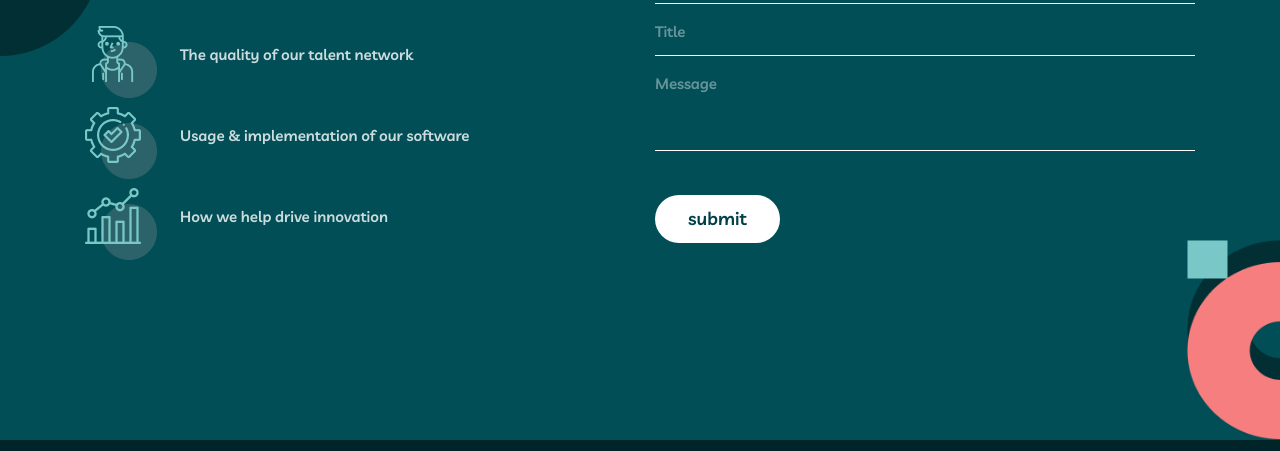
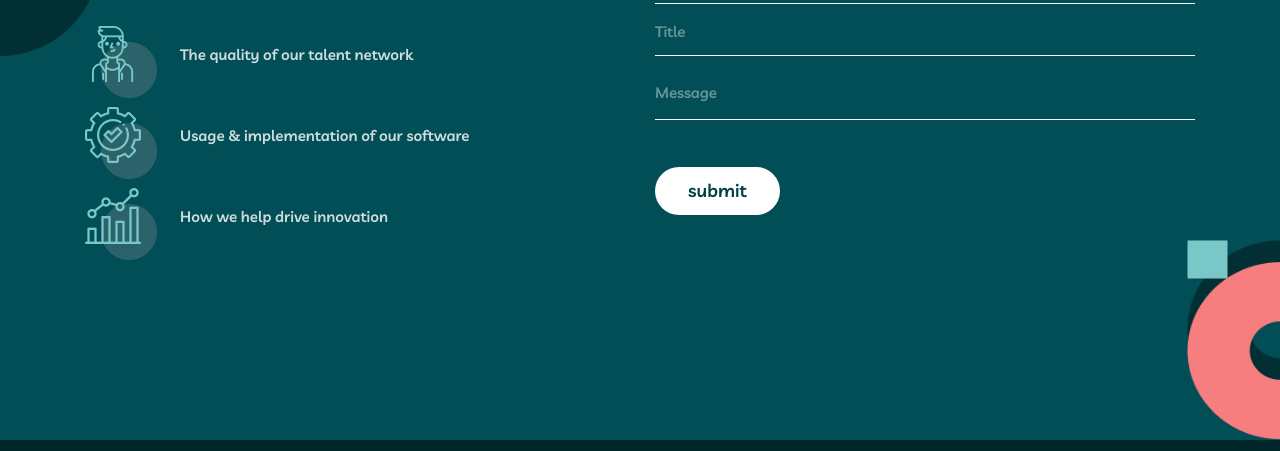
Before and after one commit to durdonausman/myteam, a website: page contact.html in a window 1280 px wide. Shown: the part 349-800 px from the top of the page. Drawn offline with Linux system fonts and the light colour scheme.

Commit message:
second commit

```diff
--- a/contact.html
+++ b/contact.html
@@ -93,14 +93,12 @@
                 required
               />
               <br />
-              <input
-                class="input__message"
+              <textarea
                 placeholder="Message"
-                type="text"
                 name="message"
                 id=""
                 required
-              />
+              ></textarea>
             </form>
             <button class="btn btn--submit" type="submit">submit</button>
           </div>
--- a/sass/layout/_footer.scss
+++ b/sass/layout/_footer.scss
@@ -10,6 +10,10 @@
     & .list {
       margin-top: 2.6rem;
     }
+  }
+
+  &__left {
+    display: flex;
   }
 
   &__address {
--- a/sass/pages/_contact.scss
+++ b/sass/pages/_contact.scss
@@ -34,7 +34,6 @@
     margin-top: 0;
     color: $color-light-coral;
   }
-
 }
 
 .team__members:first-child {
@@ -47,7 +46,8 @@
   margin-bottom: 8px;
 }
 
-input {
+input,
+textarea {
   outline: none;
   border: none;
   background-color: $color-midnight-green;
@@ -58,7 +58,8 @@ input {
   padding-right: 3rem;
 }
 
-input::placeholder {
+input::placeholder,
+textarea::placeholder {
   font-weight: 600;
   font-size: 1.5rem;
   line-height: 2.5rem;
@@ -66,6 +67,11 @@ input::placeholder {
   color: rgba(255, 255, 255, 0.4);
 }
 
+textarea {
+  resize: none;
+  overflow: hidden;
+}
+
 .input__message {
   padding-bottom: 5.8rem;
 }
```
Also changed, not shown: index.html (+4 -1 lines), css/style.css.
